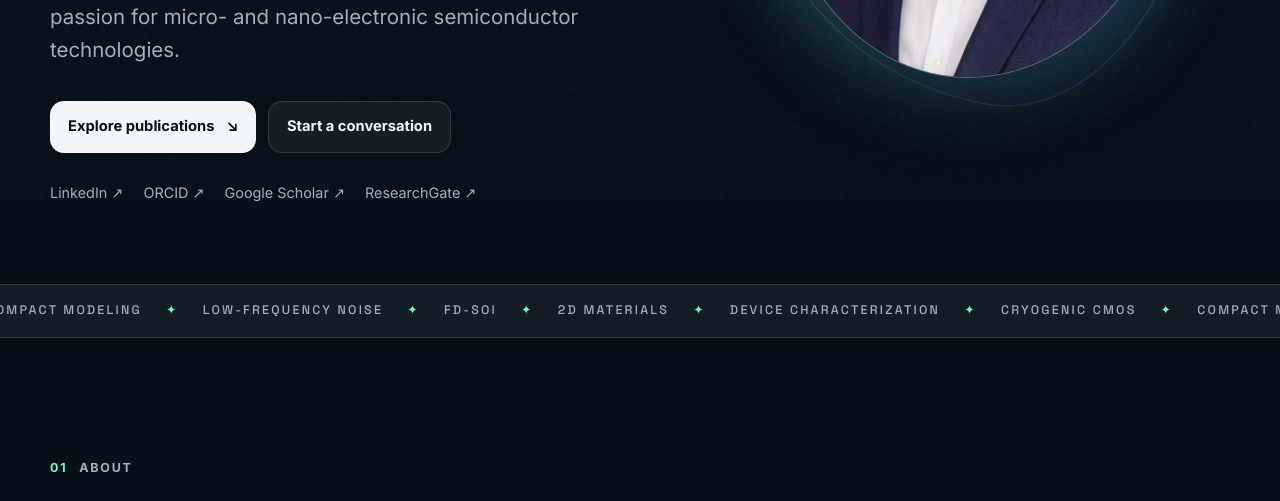
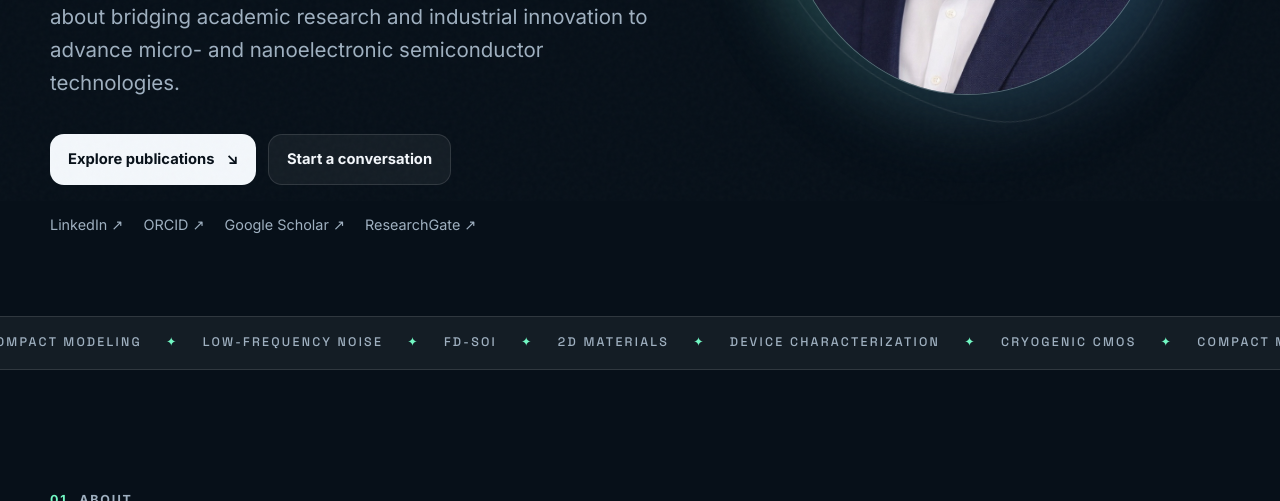
Before and after one commit to chavaphanish/chavaphanish.github.io, a plain HTML site: page index.html in a window 1280 px wide. Shown: the part 599-1100 px from the top of the page. Drawn offline with Linux system fonts and the light colour scheme.

Commit message:
Update index.html
Improve hero text

```diff
--- a/index.html
+++ b/index.html
@@ -32,7 +32,7 @@
       <div class="hero-copy reveal">
         <p class="eyebrow"><span class="status-dot"></span> Researcher - Electrical Engineer - Former Software Developer</p>
         <h1>Engineering devices at the <span class="gradient-text">edge of physics.</span></h1>
-        <p class="hero-lede">Hello, I’m <strong>Phanish Chava</strong>, an electrical engineer with a passion for micro- and nano-electronic semiconductor technologies.</p>
+        <p class="hero-lede">Hello, I’m <strong>Phanish Chava</strong>, an electrical engineer passionate about bridging academic research and industrial innovation to advance micro- and nanoelectronic semiconductor technologies.</p>
         <div class="hero-actions">
           <a class="button primary" href="#publications">Explore publications <span>↘</span></a>
           <a class="button ghost" href="mailto:chavaphanish@gmail.com">Start a conversation</a>
```
